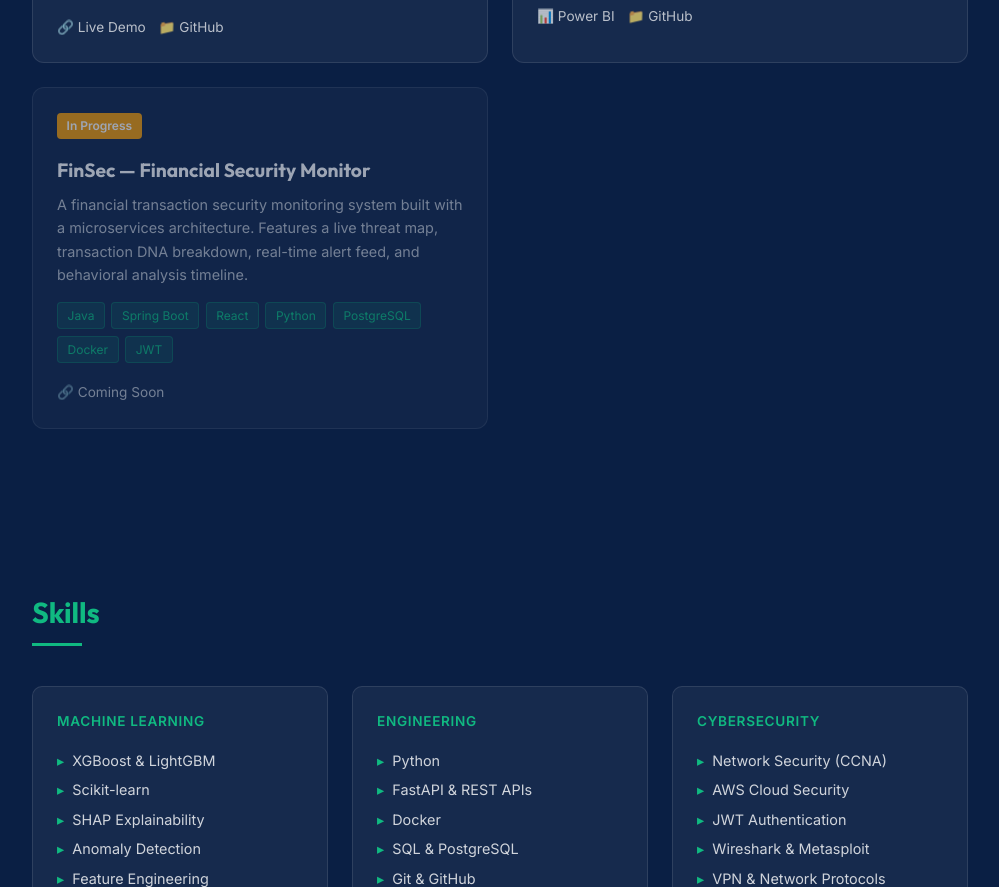
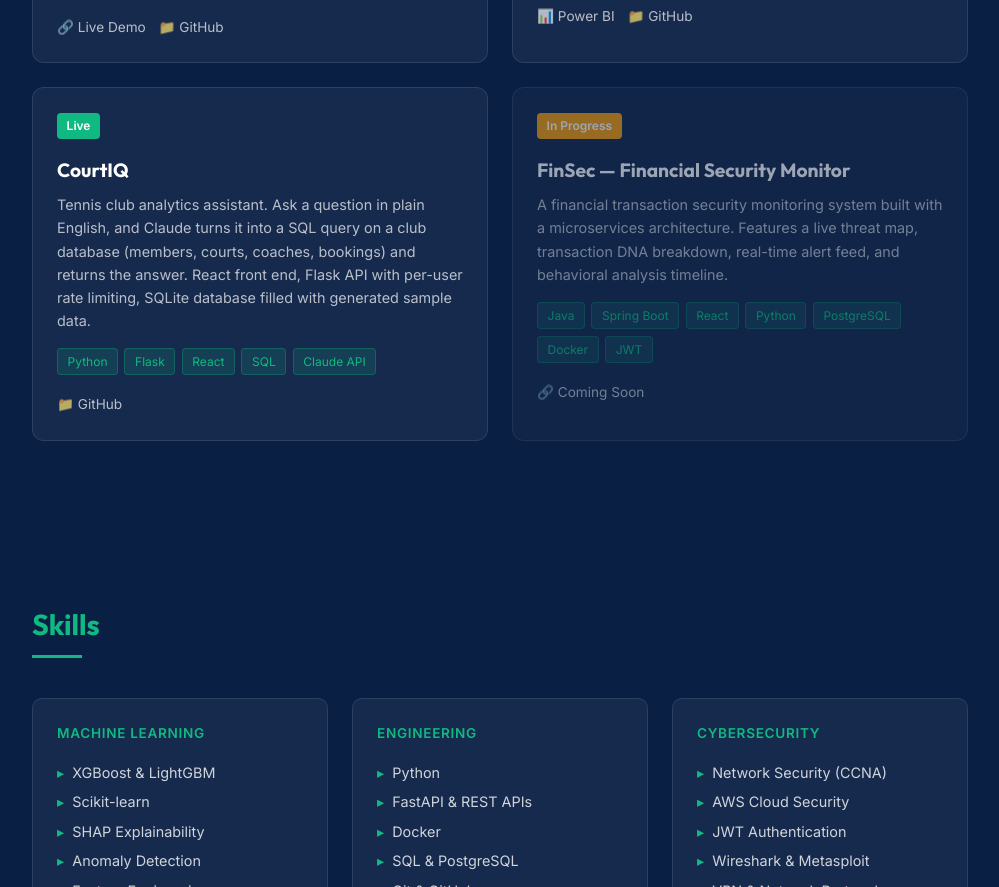
Before and after one commit to Valensaco/valensaco.github.io, a plain HTML site: page index.html in a window 1280 px wide. Shown: the part 2460-3347 px from the top of the page, without its empty margins (140-1139 px from the left). Drawn offline with Linux system fonts and the light colour scheme.

Commit message:
Add CourtIQ project card
Co-Authored-By: Claude Sonnet 5.5 <noreply@anthropic.com>
Claude-Session: https://claude.ai/code/session_01StMpySqg3rBLeSViXiE6At

```diff
--- a/index.html
+++ b/index.html
@@ -509,6 +509,21 @@
                     <a href="https://github.com/Valensaco/staffing-forecast-lab" target="_blank">📁 GitHub</a>
                 </div>
             </div>
+            <div class="project-card">
+                <span class="project-badge">Live</span>
+                <h3>CourtIQ</h3>
+                <p>Tennis club analytics assistant. Ask a question in plain English, and Claude turns it into a SQL query on a club database (members, courts, coaches, bookings) and returns the answer. React front end, Flask API with per-user rate limiting, SQLite database filled with generated sample data.</p>
+                <div class="tech-tags">
+                    <span class="tech-tag">Python</span>
+                    <span class="tech-tag">Flask</span>
+                    <span class="tech-tag">React</span>
+                    <span class="tech-tag">SQL</span>
+                    <span class="tech-tag">Claude API</span>
+                </div>
+                <div class="project-links">
+                    <a href="https://github.com/Valensaco/CourtIQ" target="_blank">📁 GitHub</a>
+                </div>
+            </div>
             <div class="project-card coming-soon">
                 <span class="project-badge soon">In Progress</span>
                 <h3>FinSec — Financial Security Monitor</h3>
```
